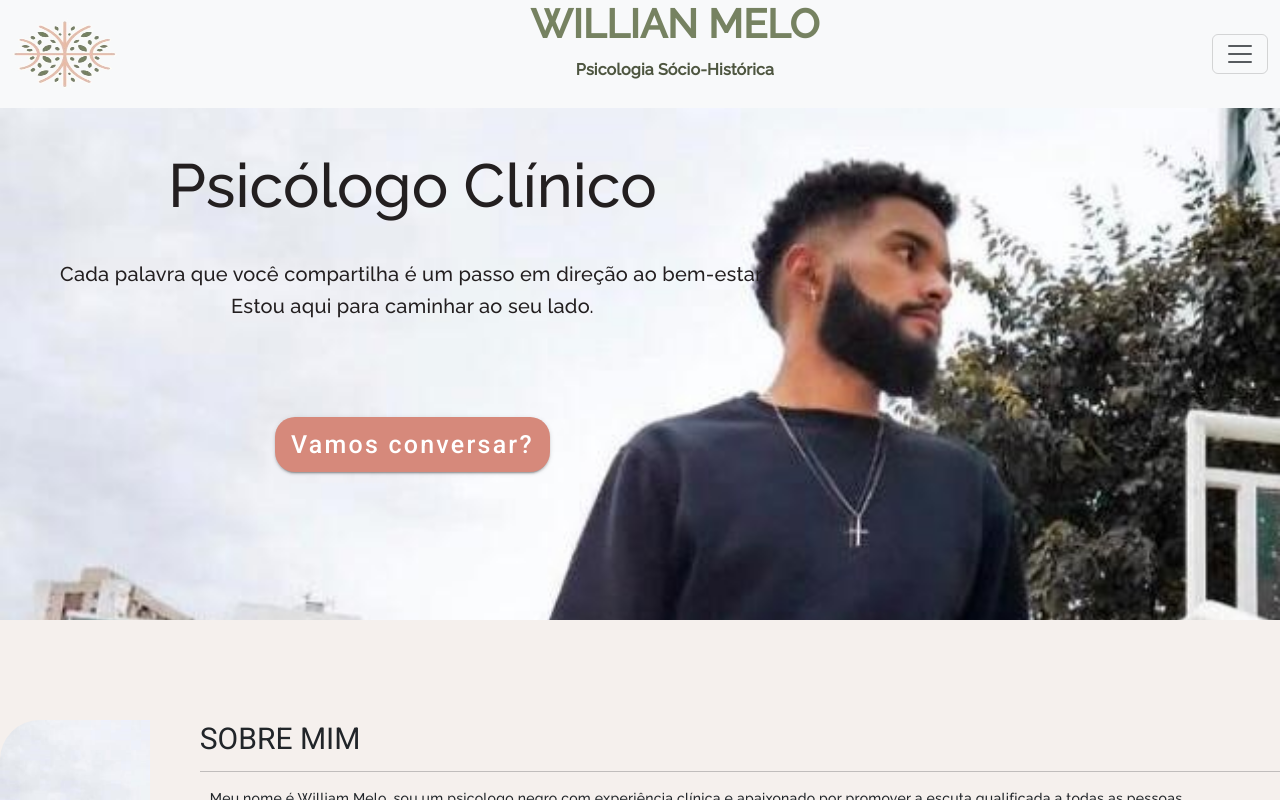
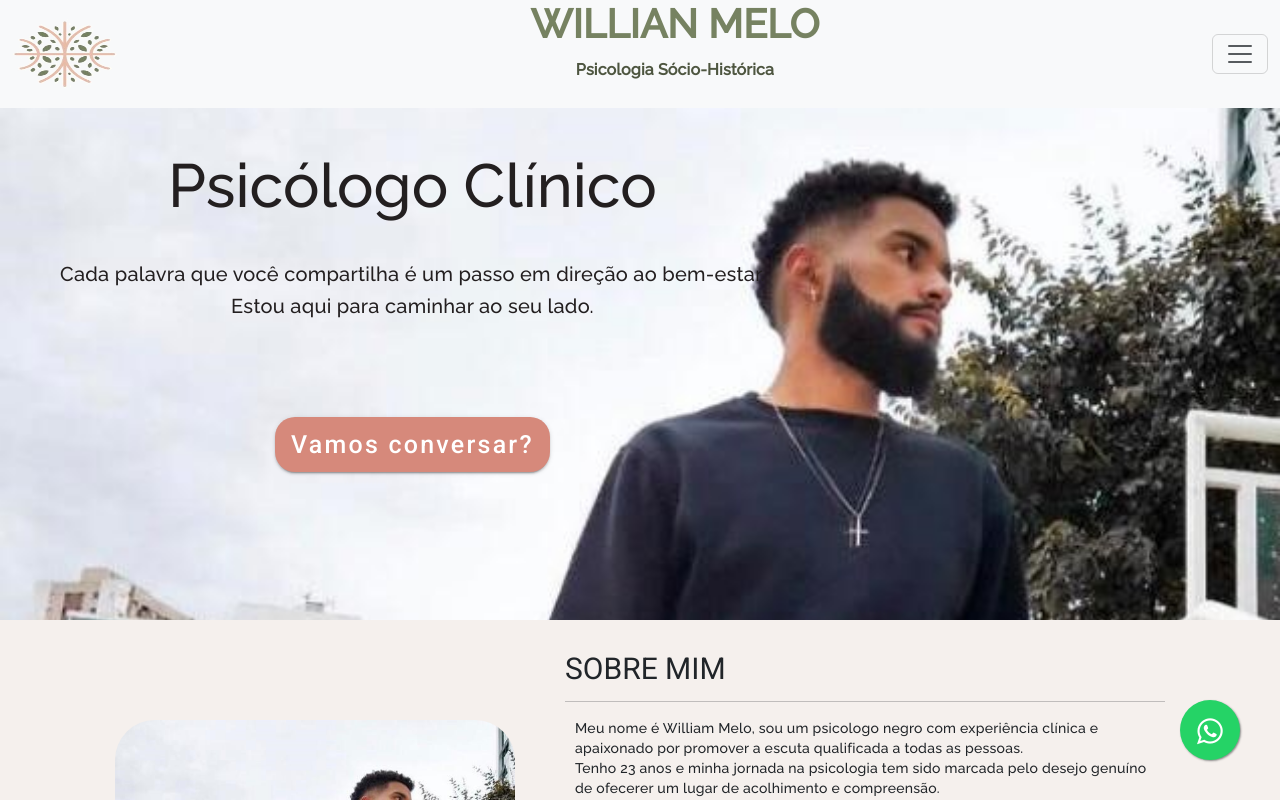
Before and after one commit to LarissaLunguinho/WillianPsicologo, an Angular app: page / in a window 1280 px wide. Shown: the top 800 px of the page. Built offline with nearby package versions, Linux system fonts and the light colour scheme.

Commit message:
Incluindo botão flutuante wpp

```diff
--- a/src/app/app.component.css
+++ b/src/app/app.component.css
@@ -6,4 +6,7 @@ header{
   * {
     width: 480px;
   }
+  .wpp {
+    display: none;
+  }
 }
--- a/src/app/app.component.html
+++ b/src/app/app.component.html
@@ -7,4 +7,8 @@
 <app-specialty></app-specialty>
 <app-footer></app-footer>
 
+<div class="wpp">
+  <app-wpp-floating></app-wpp-floating>
+</div>
+
 <router-outlet></router-outlet>
--- a/src/app/components/about-me/about-me.component.css
+++ b/src/app/components/about-me/about-me.component.css
@@ -28,6 +28,10 @@
   border-radius: 40px;
   width: 400px;
 }
+.about-me__text {
+  margin-left: 50px;
+  width: 600px;
+}
 
 @media (max-width: 480px) {
   .about-me__container{
--- a/src/app/components/wpp-floating/wpp-floating.component.css
+++ b/src/app/components/wpp-floating/wpp-floating.component.css
@@ -0,0 +1,20 @@
+a {
+  position:fixed;
+  width:60px;
+  height:60px;
+  bottom:40px;
+  right:40px;
+  background-color:#25d366;
+  color:#FFF;
+  border-radius:50px;
+  text-align:center;
+  font-size:30px;
+  box-shadow: 1px 1px 2px #888;
+  z-index:1000;
+}
+a:hover {
+  width: 65px;
+  height: 65px;
+  font-size: 35px;
+  background-color:#0e5528;
+}
--- a/src/app/components/wpp-floating/wpp-floating.component.html
+++ b/src/app/components/wpp-floating/wpp-floating.component.html
@@ -1 +1,5 @@
-<p>wpp-floating works!</p>
+<link rel="stylesheet" href="https://maxcdn.bootstrapcdn.com/font-awesome/4.5.0/css/font-awesome.min.css">
+<a href="https://wa.me/qr/BOU6ZUG6MHM3J1"
+  target="_blank">
+  <i style="margin-top:16px" class="fa fa-whatsapp"></i>
+</a>
--- a/src/index.html
+++ b/src/index.html
@@ -2,10 +2,10 @@
 <html lang="en">
 <head>
   <meta charset="utf-8">
-  <title>AngularDrWillPsi</title>
+  <title>Willian Psicólogo</title>
   <base href="/">
   <meta name="viewport" content="width=device-width, initial-scale=1">
-  <link rel="icon" type="image/x-icon" href="favicon.ico">
+  <link rel="icon" type="image/x-icon" href="https://cdn-icons-png.flaticon.com/512/3203/3203858.png">
   <link rel="preconnect" href="https://fonts.gstatic.com">
   <link href="https://fonts.googleapis.com/css2?family=Roboto:wght@300;400;500&display=swap" rel="stylesheet">
   <link href="https://fonts.googleapis.com/icon?family=Material+Icons" rel="stylesheet">
```
